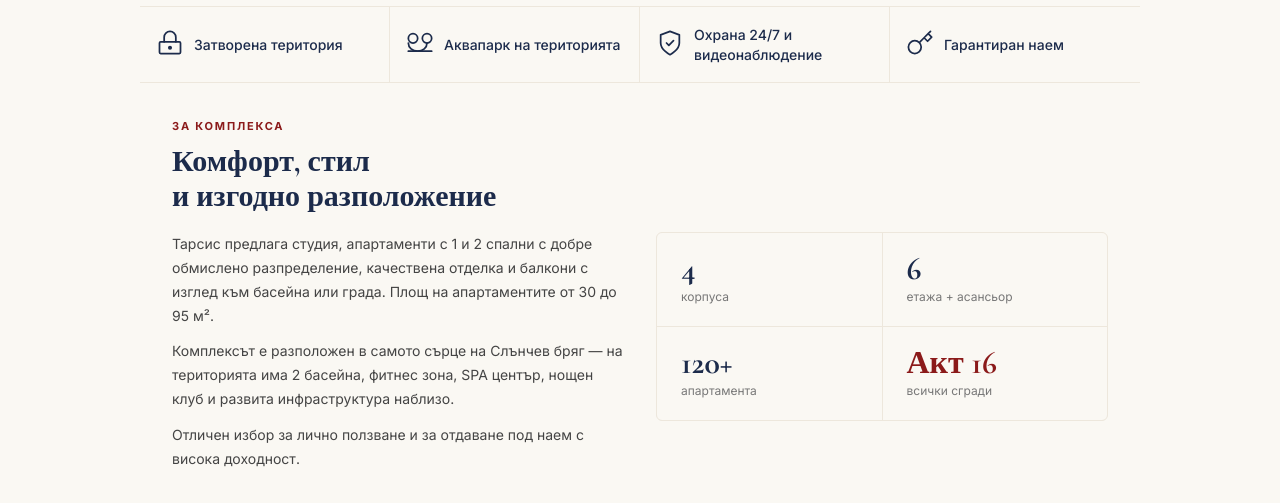
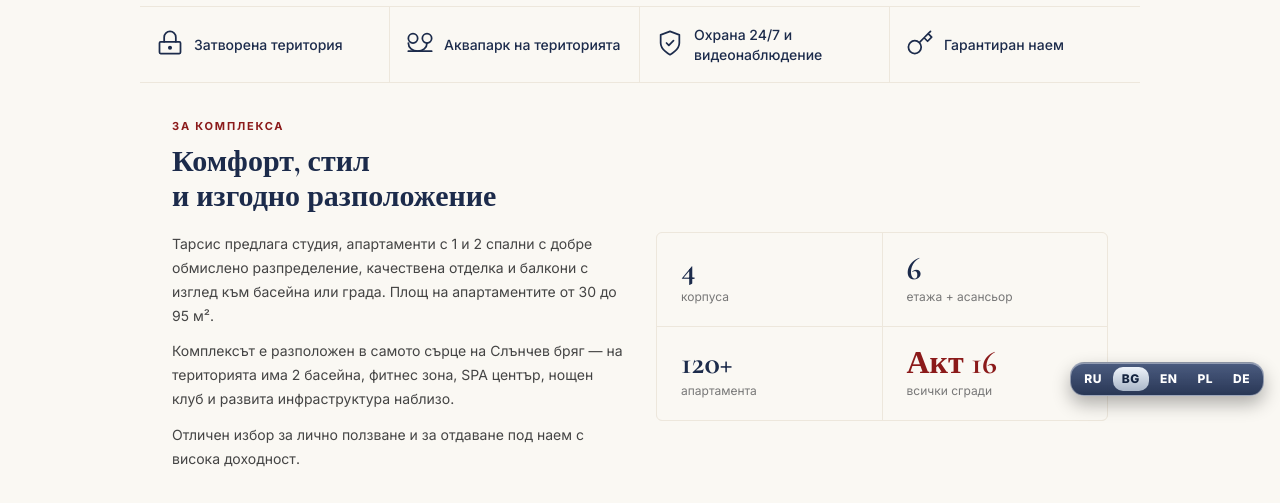
Before and after one commit to Optimus-estate/tarsis.bg, a plain HTML site: page index.html in a window 1280 px wide. Shown: the part 388-891 px from the top of the page. Drawn offline with nearby package versions, Linux system fonts and the light colour scheme.

Commit message:
Переключатель языков RU / BG / EN / PL / DE в презентации
Co-Authored-By: Claude Sonnet 5.5 <noreply@anthropic.com>
Claude-Session: https://claude.ai/code/session_01JPu4wCj7B7LCkPB7Gb2G69

```diff
--- a/index.html
+++ b/index.html
@@ -222,6 +222,13 @@ body>*{width:100%;max-width:900px}
   .btn3d{font-size:11px}
 }
 </style>
+<link rel="alternate" hreflang="ru" href="https://optimus-estate.github.io/tarsis/"/><link rel="alternate" hreflang="bg" href="https://optimus-estate.github.io/tarsis.bg/"/><link rel="alternate" hreflang="en" href="https://optimus-estate.github.io/tarsis/en/"/><link rel="alternate" hreflang="pl" href="https://optimus-estate.github.io/tarsis/pl/"/><link rel="alternate" hreflang="de" href="https://optimus-estate.github.io/tarsis/de/"/><style id="lang-fix">
+.lang-fix{position:fixed;width:max-content!important;max-width:none!important;left:auto!important;top:auto!important;margin:0!important;right:16px;bottom:16px;z-index:9999;display:flex;gap:2px;padding:4px;border-radius:14px;border:1px solid rgba(255,255,255,.45);background:linear-gradient(180deg,rgba(60,78,118,.92),rgba(28,43,75,.94));-webkit-backdrop-filter:blur(8px);backdrop-filter:blur(8px);box-shadow:0 8px 18px rgba(0,0,0,.30),inset 0 1px 0 rgba(255,255,255,.4);font-family:'Inter',Arial,sans-serif}
+.lang-fix a,.lang-fix b{font-size:12px;font-weight:800;letter-spacing:.5px;padding:6px 9px;border-radius:10px;color:#fff;text-decoration:none;line-height:1}
+.lang-fix b{background:linear-gradient(180deg,#EEF3FA,#A9B6C8);color:#14233f}
+.lang-fix a:hover{background:rgba(255,255,255,.2)}
+@media(max-width:640px){.lang-fix{right:10px;bottom:10px}.lang-fix a,.lang-fix b{padding:6px 8px;font-size:11px}}
+</style>
 </head>
 <body id="top">
 
@@ -404,5 +411,6 @@ body>*{width:100%;max-width:900px}
   <div class="footer-copy">Презентация на комплекс Тарсис · Слънчев бряг, България</div>
 </footer>
 
+<nav class="lang-fix" aria-label="Language"><a href="https://optimus-estate.github.io/tarsis/" hreflang="ru">RU</a><b>BG</b><a href="https://optimus-estate.github.io/tarsis/en/" hreflang="en">EN</a><a href="https://optimus-estate.github.io/tarsis/pl/" hreflang="pl">PL</a><a href="https://optimus-estate.github.io/tarsis/de/" hreflang="de">DE</a></nav>
 </body>
 </html>
```
